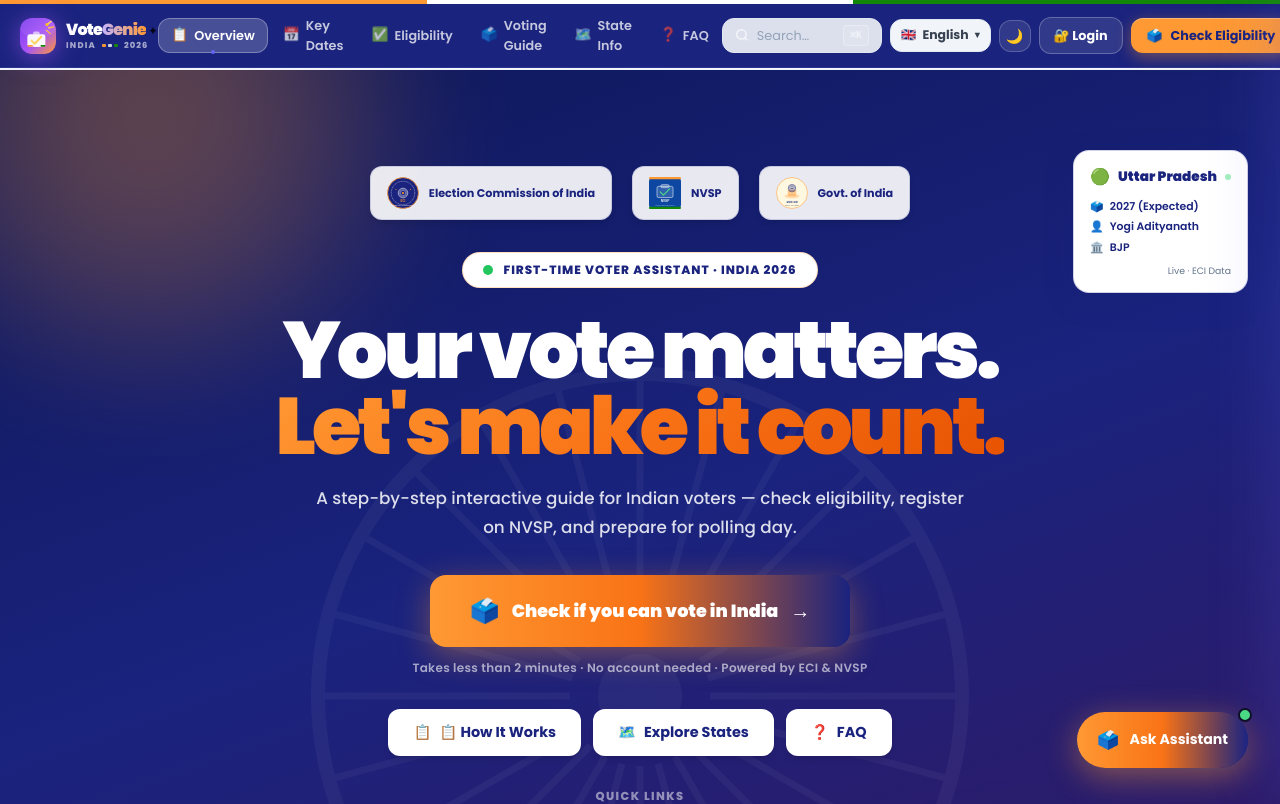
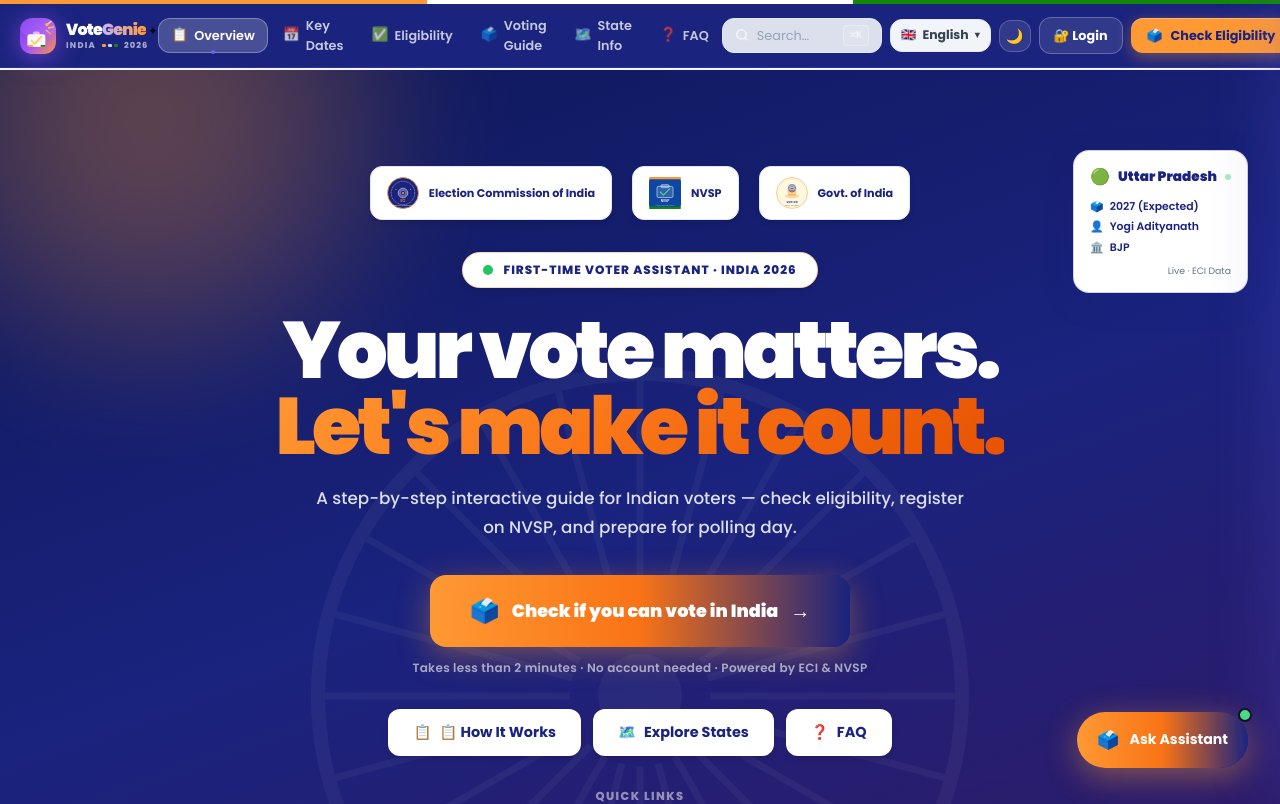
Before and after one commit to rudraabhishek-collab/votegenie, a React (Vite) app in the folder election-guide/: page / in a window 1280 px wide. Shown: the top 804 px of the page. Built offline with nearby package versions, Linux system fonts and the light colour scheme.

Commit message:
fix: make authority logo names always visible, solidify badge backgrounds

```diff
--- a/election-guide/src/components/Hero.jsx
+++ b/election-guide/src/components/Hero.jsx
@@ -361,15 +361,15 @@
             { src: '/logos/emblem.svg', name: 'Govt. of India', url: 'https://india.gov.in' },
           ].map(logo => (
             <a key={logo.name} href={logo.url} target="_blank" rel="noopener noreferrer"
-              className="flex items-center gap-2.5 bg-white/90 hover:bg-white border border-[#1a237e]/15 rounded-xl px-4 py-2.5 no-underline transition-all duration-200 hover:-translate-y-1 shadow-md hover:shadow-lg">
+              className="flex items-center gap-2.5 bg-white hover:bg-slate-50 border border-slate-200 rounded-xl px-4 py-2.5 no-underline transition-all duration-200 hover:-translate-y-1 shadow-md hover:shadow-lg">
               <img src={logo.src} alt={logo.name} className="w-8 h-8" />
-              <span className="text-[0.7rem] font-bold text-[#1a237e] hidden sm:block">{logo.name}</span>
+              <span className="text-[0.7rem] font-bold text-[#1a237e] block">{logo.name}</span>
             </a>
           ))}
         </div>
 
         {/* Live badge */}
-        <div className="inline-flex items-center gap-2.5 bg-white border border-[#FF9933]/30 rounded-full text-[0.75rem] font-extrabold tracking-[0.08em] uppercase px-5 py-2 mb-6 text-[#1a237e] shadow-sm"
+        <div className="inline-flex items-center gap-2.5 bg-white border border-[#FF9933]/40 rounded-full text-[0.75rem] font-extrabold tracking-[0.08em] uppercase px-5 py-2 mb-6 text-[#1a237e] shadow-md"
           style={{ animation: 'fadeUp 0.6s 0.1s ease both' }}>
           <span className="relative flex h-2.5 w-2.5">
             <span className="animate-ping absolute inline-flex h-full w-full rounded-full bg-green-500 opacity-75" />
```
